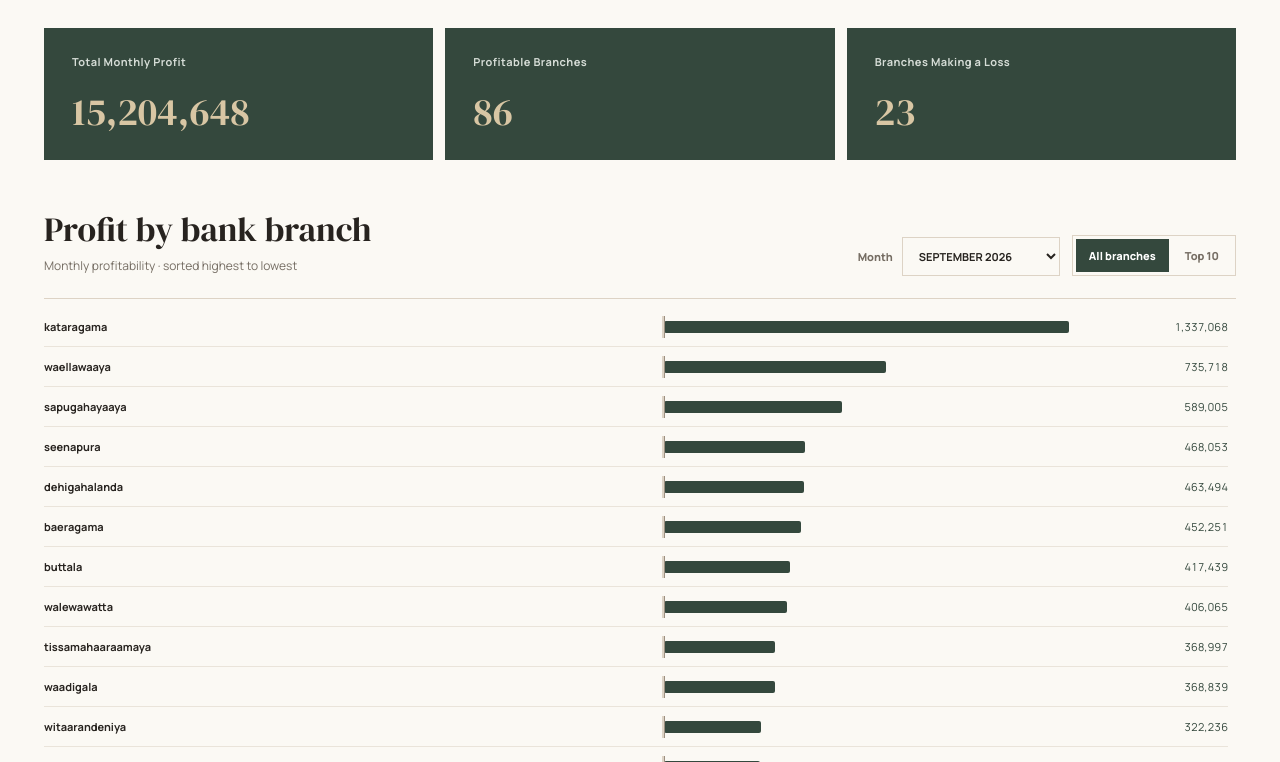
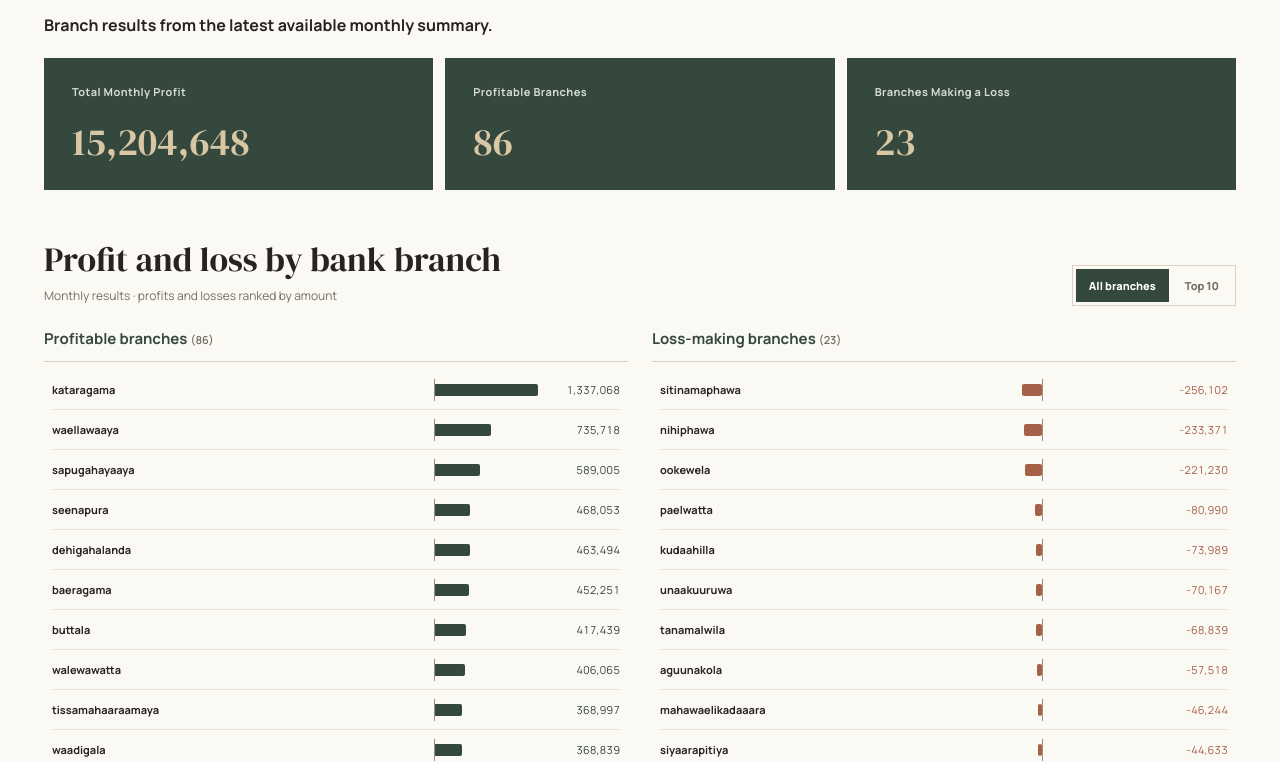
Before and after one commit to Sypher1k/wdfsl, a Next.js app: page /janashakthi-banks in a window 1280 px wide. Shown: the part 1778-2540 px from the top of the page. Built offline with nearby package versions, Linux system fonts and the light colour scheme.

Commit message:
Update: Profit Nalytics

```diff
--- a/src/app/globals.css
+++ b/src/app/globals.css
@@ -37,7 +37,12 @@
 .profit-chart-controls{display:flex;align-items:end;gap:12px}
 .profit-month-filter{display:flex;align-items:center;gap:9px;font-size:11px;font-weight:800;color:var(--muted)}
 .profit-month-filter select{min-width:150px;border:1px solid var(--line);background:var(--paper);color:var(--ink);padding:10px 30px 10px 12px;font:700 11px Manrope,system-ui,sans-serif}
-.profit-chart{max-height:580px;overflow:auto;border-top:1px solid var(--line);border-bottom:1px solid var(--line);padding:8px 8px 8px 0}
+.profit-chart-columns{display:grid;grid-template-columns:repeat(2,minmax(0,1fr));gap:24px}
+.profit-chart-column h4{margin:0 0 12px;font-size:15px;color:var(--forest)}
+.profit-chart-column h4 span{font-size:11px;color:var(--muted);font-weight:600}
+.profit-chart{max-height:580px;overflow:auto;border-top:1px solid var(--line);border-bottom:1px solid var(--line);padding:8px}
+.profit-chart-empty{margin:0;padding:16px 0;font-size:12px;color:var(--muted)}
+.profit-chart .profit-chart-row{grid-template-columns:minmax(80px,1fr) minmax(45px,.8fr) minmax(70px,auto);gap:10px}
 .profit-chart-row{display:grid;grid-template-columns:minmax(130px,190px) minmax(120px,1fr) minmax(105px,135px);gap:16px;align-items:center;min-height:40px;border-bottom:1px solid rgba(221,211,197,.55)}
 .profit-chart-row:last-child{border-bottom:0}
 .profit-chart-name{font-size:11px;font-weight:700;color:var(--ink);overflow-wrap:anywhere}
@@ -97,7 +102,7 @@
 .membership-metric span{font-size:10px;line-height:1.5;color:#d6ddd7;font-weight:700}
 .membership-metric strong{font:400 clamp(22px,2.7vw,34px)/1.1 'DM Serif Display',Georgia,serif;color:var(--sand);font-variant-numeric:tabular-nums;overflow-wrap:anywhere}
 .membership-source{margin-top:20px;font-size:10px;color:var(--muted)}
-@media(max-width:650px){.profitability{margin-top:75px;padding-top:55px}.profitability-heading,.profitability-panel-heading{align-items:flex-start;flex-direction:column}.profitability-heading>p{max-width:none}.profitability-summary{grid-template-columns:1fr;gap:8px}.profitability-card{min-height:105px;padding:20px 22px}.profitability-panel-heading h3{font-size:30px}.profit-chart-controls{width:100%;flex-wrap:wrap}.profit-month-filter{width:100%;justify-content:space-between}.profit-month-filter select{flex:1}.profit-chart-row{grid-template-columns:minmax(88px,115px) minmax(70px,1fr) minmax(72px,90px);gap:9px}.profit-chart-name,.profit-chart-value{font-size:10px}.profit-search{width:100%;align-items:flex-start;flex-direction:column;gap:7px}.profit-search input{width:100%}}
+@media(max-width:650px){.profitability{margin-top:75px;padding-top:55px}.profitability-heading,.profitability-panel-heading{align-items:flex-start;flex-direction:column}.profitability-heading>p{max-width:none}.profitability-summary{grid-template-columns:1fr;gap:8px}.profitability-card{min-height:105px;padding:20px 22px}.profitability-panel-heading h3{font-size:30px}.profit-chart-columns{grid-template-columns:1fr;gap:20px}.profit-chart-controls{width:100%;flex-wrap:wrap}.profit-month-filter{width:100%;justify-content:space-between}.profit-month-filter select{flex:1}.profit-chart-row{grid-template-columns:minmax(88px,115px) minmax(70px,1fr) minmax(72px,90px);gap:9px}.profit-chart-name,.profit-chart-value{font-size:10px}.profit-search{width:100%;align-items:flex-start;flex-direction:column;gap:7px}.profit-search input{width:100%}}
 @media(max-width:900px){.loans-metrics{grid-template-columns:repeat(2,minmax(0,1fr))}}
 @media(max-width:900px){.membership-metrics{grid-template-columns:repeat(2,minmax(0,1fr))}}
 @media(max-width:650px){.loans-analytics{margin-top:75px;padding-top:55px}.loans-heading,.savings-heading,.membership-heading{align-items:flex-start;flex-direction:column}.loan-filters{width:100%;display:grid;grid-template-columns:1fr}.loans-heading .profit-month-filter,.savings-heading .profit-month-filter,.membership-heading .profit-month-filter,.loan-branch-filter{width:100%;justify-content:space-between}.profit-month-filter select,.loan-branch-trigger{width:100%}.loan-metric{min-height:125px;padding:18px}.loan-metric strong{font-size:24px}.savings-analytics,.membership-analytics{margin-top:75px;padding-top:55px}.savings-metrics{grid-template-columns:1fr}.savings-metric{min-height:125px;padding:20px}.savings-metric strong{font-size:32px}.membership-metrics{grid-template-columns:1fr 1fr}.membership-metric{min-height:112px;padding:16px}.membership-metric strong{font-size:25px}}
--- a/src/app/janashakthi-banks/ProfitabilityAnalytics.tsx
+++ b/src/app/janashakthi-banks/ProfitabilityAnalytics.tsx
@@ -68,10 +68,14 @@ export default function ProfitabilityAnalytics({ reports }: { reports: MonthlyRe
     loss: monthlyAvailable.filter((branch) => branch.monthlyProfit! < 0).length,
   }), [monthlyAvailable]);
 
-  const chartBranches = useMemo(() => [...branches].sort(
-    (a, b) => (b.monthlyProfit ?? Number.NEGATIVE_INFINITY) - (a.monthlyProfit ?? Number.NEGATIVE_INFINITY),
-  ), [branches]);
-  const shownBranches = chartMode === 'top10' ? chartBranches.filter((branch) => branch.monthlyProfit !== null).slice(0, 10) : chartBranches;
+  const profitBranches = useMemo(() => branches
+    .filter((branch) => branch.monthlyProfit !== null && branch.monthlyProfit > 0)
+    .sort((a, b) => b.monthlyProfit! - a.monthlyProfit!), [branches]);
+  const lossBranches = useMemo(() => branches
+    .filter((branch) => branch.monthlyProfit !== null && branch.monthlyProfit < 0)
+    .sort((a, b) => a.monthlyProfit! - b.monthlyProfit!), [branches]);
+  const shownProfitBranches = chartMode === 'top10' ? profitBranches.slice(0, 10) : profitBranches;
+  const shownLossBranches = chartMode === 'top10' ? lossBranches.slice(0, 10) : lossBranches;
   const filteredBranches = useMemo(() => {
     const matching = branches.filter((branch) => branch.name.toLowerCase().includes(query.trim().toLowerCase()));
     return matching.sort((a, b) => {
@@ -80,18 +84,43 @@ export default function ProfitabilityAnalytics({ reports }: { reports: MonthlyRe
       return (a.yearToDateProfit - b.yearToDateProfit) * (sortDirection === 'asc' ? 1 : -1);
     });
   }, [branches, query, sortDirection]);
-  const chartScale = Math.max(...shownBranches.map((branch) => Math.abs(branch.monthlyProfit ?? 0)), 1);
+  const chartScale = Math.max(...monthlyAvailable.map((branch) => Math.abs(branch.monthlyProfit!)), 1);
+
+  const renderChartRows = (shownBranches: BranchProfit[], positive: boolean) => (
+    <div className="profit-chart" role="list" aria-label={`${shownBranches.length} ${positive ? 'profitable' : 'loss-making'} branches`}>
+      {shownBranches.map((branch) => {
+        const profit = branch.monthlyProfit!;
+        const width = Math.abs(profit) / chartScale * 49;
+        const value = money.format(profit);
+        return <div className="profit-chart-row" role="listitem" key={branch.name}>
+          <span className="profit-chart-name">{branch.name}</span>
+          <div className="profit-chart-track" title={`${branch.name}: ${value}`} aria-label={`${branch.name}: ${value}`}>
+            <span className="profit-chart-zero" />
+            <span className={`profit-chart-bar ${positive ? 'positive' : 'negative'}`} style={{ width: `${width}%`, left: positive ? '50%' : `calc(50% - ${width}%)` }} />
+          </div>
+          <span className={`profit-chart-value ${positive ? '' : 'negative-text'}`} title={value}>{value}</span>
+        </div>;
+      })}
+      {shownBranches.length === 0 && <p className="profit-chart-empty">No {positive ? 'profitable' : 'loss-making'} branches for this month.</p>}
+    </div>
+  );
 
   return (
     <section className="profitability" aria-labelledby="profitability-title">
       <div className="profitability-heading">
         <div>
-          <div className="section-label">BANK PERFORMANCE · {reportMonth}</div>
+          {/* <div className="section-label">BANK PERFORMANCE · {reportMonth}</div> */}
+
           <h2 id="profitability-title">Profitability Analytics</h2>
+          <h3>{reportMonth}</h3>
         </div>
-        <p>Branch results from the latest available monthly summary.</p>
+        <label className="profit-month-filter">Month
+          <select value={sourceFile} onChange={(event) => setSelectedFile(event.target.value)} aria-label="Filter profitability by month">
+            {reports.map((report) => <option key={report.sourceFile} value={report.sourceFile}>{report.reportMonth}</option>)}
+          </select>
+        </label>
       </div>
-
+      <h4 className="pt-2">Branch results from the latest available monthly summary.</h4>
       <div className="profitability-summary" aria-label="Monthly profit summary">
         <article className="profitability-card"><span>Total Monthly Profit</span><strong>{money.format(summary.total)}</strong></article>
         <article className="profitability-card"><span>Profitable Branches</span><strong>{money.format(summary.profitable)}</strong></article>
@@ -100,34 +129,23 @@ export default function ProfitabilityAnalytics({ reports }: { reports: MonthlyRe
 
       <section className="profitability-panel" aria-labelledby="branch-chart-title">
         <div className="profitability-panel-heading">
-          <div><h3 id="branch-chart-title">Profit by bank branch</h3><p>Monthly profitability · sorted highest to lowest</p></div>
+          <div><h3 id="branch-chart-title">Profit and loss by bank branch</h3><p>Monthly results · profits and losses ranked by amount</p></div>
           <div className="profit-chart-controls">
-            <label className="profit-month-filter">Month
-              <select value={sourceFile} onChange={(event) => setSelectedFile(event.target.value)} aria-label="Filter branch profits by month">
-                {reports.map((report) => <option key={report.sourceFile} value={report.sourceFile}>{report.reportMonth}</option>)}
-              </select>
-            </label>
             <div className="profitability-toggle" aria-label="Branches shown">
               <button type="button" aria-pressed={chartMode === 'all'} onClick={() => setChartMode('all')}>All branches</button>
               <button type="button" aria-pressed={chartMode === 'top10'} onClick={() => setChartMode('top10')}>Top 10</button>
             </div>
           </div>
         </div>
-        <div className="profit-chart" role="list" aria-label={`${shownBranches.length} branches by monthly profit`}>
-          {shownBranches.map((branch) => {
-            const profit = branch.monthlyProfit;
-            const positive = profit !== null && profit >= 0;
-            const width = profit === null ? 0 : Math.abs(profit) / chartScale * 49;
-            const value = profit === null ? 'Data unavailable' : money.format(profit);
-            return <div className="profit-chart-row" role="listitem" key={branch.name}>
-              <span className="profit-chart-name">{branch.name}</span>
-              <div className="profit-chart-track" title={`${branch.name}: ${value}`} aria-label={`${branch.name}: ${value}`}>
-                <span className="profit-chart-zero" />
-                {profit !== null && <span className={`profit-chart-bar ${positive ? 'positive' : 'negative'}`} style={{ width: `${width}%`, left: positive ? '50%' : `calc(50% - ${width}%)` }} />}
-              </div>
-              <span className={`profit-chart-value ${profit !== null && profit < 0 ? 'negative-text' : ''}`} title={value}>{value}</span>
-            </div>;
-          })}
+        <div className="profit-chart-columns">
+          <section className="profit-chart-column" aria-labelledby="profit-chart-title">
+            <h4 id="profit-chart-title">Profitable branches <span>({profitBranches.length})</span></h4>
+            {renderChartRows(shownProfitBranches, true)}
+          </section>
+          <section className="profit-chart-column" aria-labelledby="loss-chart-title">
+            <h4 id="loss-chart-title">Loss-making branches <span>({lossBranches.length})</span></h4>
+            {renderChartRows(shownLossBranches, false)}
+          </section>
         </div>
       </section>
 
```
